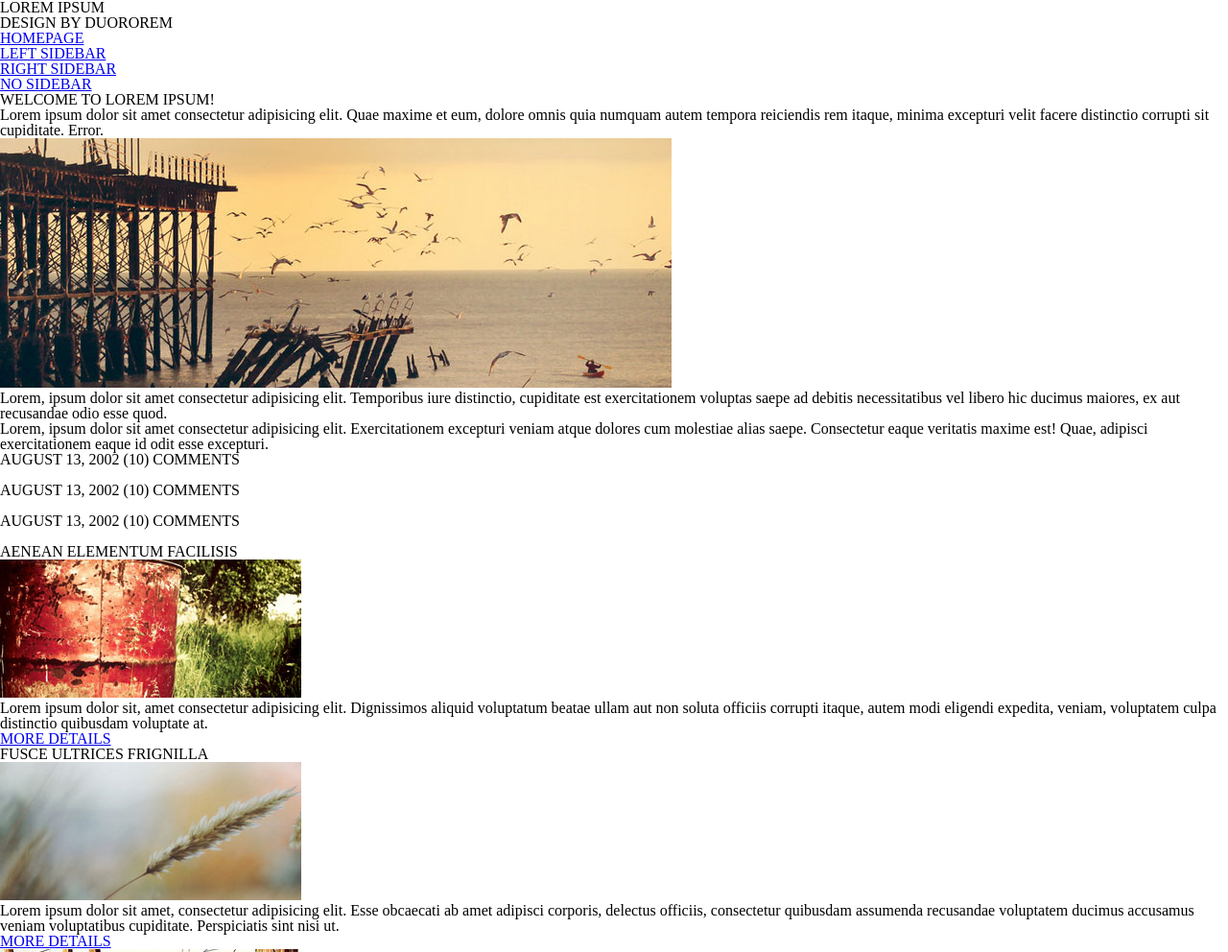
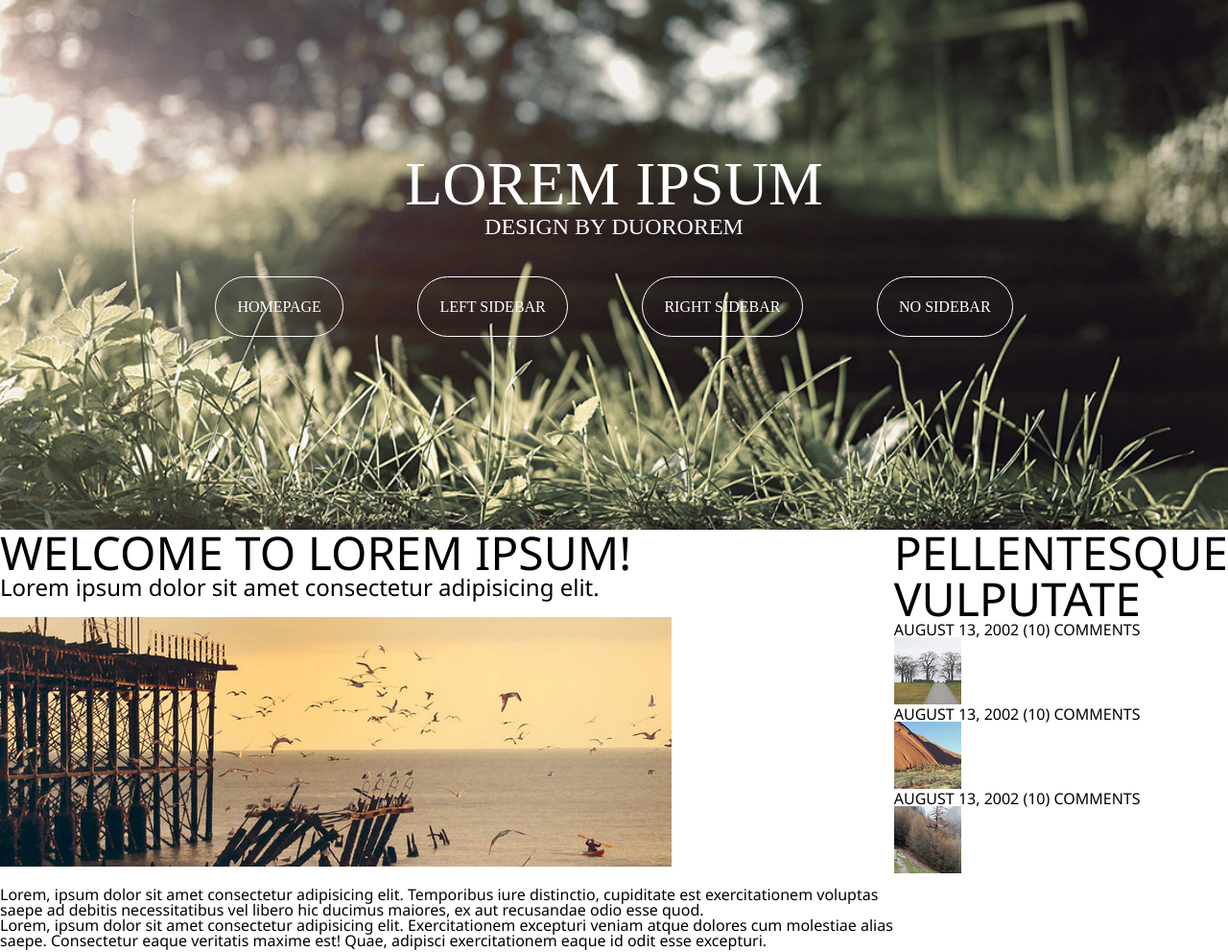
Before and after one commit to caio-lukas/Trabalho1-Iridium.github.io, a plain HTML site: page index.html in a window 1280 px wide. Shown: the top 992 px of the page at 96% size. Drawn offline with Linux system fonts and the light colour scheme.

Commit message:
Finalizei a seção HEADER e parte da MAIN

```diff
--- a/index.html
+++ b/index.html
@@ -12,47 +12,49 @@
     </head>
     <body>
         <header>
-            <h1>LOREM IPSUM</h1>
-            <h2>DESIGN BY DUOROREM</h2>
-            <ul>
-                <li><a href="#">HOMEPAGE</a></li>
-                <li><a href="#">LEFT SIDEBAR</a></li>
-                <li><a href="#">RIGHT SIDEBAR</a></li>
-                <li><a href="#">NO SIDEBAR</a></li>
+            <h1 class="texto-header">LOREM IPSUM</h1>
+            <h3 class="texto-header">DESIGN BY DUOROREM</h3>
+            <ul class="menu-header">
+                <li><a href="#" class="botoes-header">HOMEPAGE</a></li>
+                <li><a href="#" class="botoes-header">LEFT SIDEBAR</a></li>
+                <li><a href="#" class="botoes-header">RIGHT SIDEBAR</a></li>
+                <li><a href="#" class="botoes-header">NO SIDEBAR</a></li>
             </ul>
         </header>
 
         <main>
-            <section>
-                <h1>WELCOME TO LOREM IPSUM!</h1>
-                <h2>Lorem ipsum dolor sit amet consectetur adipisicing elit. Quae maxime et eum, dolore omnis quia numquam autem tempora reiciendis rem itaque, minima excepturi velit facere distinctio corrupti sit cupiditate. Error.</h2>
-                <img src="./images/pic07.jpg" alt="Paisagem litorânea ao pôr do sol.">
+            <section class="secao-superior">
+                <div>
+                    <h2>WELCOME TO LOREM IPSUM!</h2>
+                    <h3>Lorem ipsum dolor sit amet consectetur adipisicing elit.</h3>
+                    <img src="./images/pic07.jpg" class="imagem-principal" alt="Paisagem litorânea ao pôr do sol.">
                     <p>Lorem, ipsum dolor sit amet consectetur adipisicing elit. Temporibus iure distinctio, cupiditate est exercitationem voluptas saepe ad debitis necessitatibus vel libero hic ducimus maiores, ex aut recusandae odio esse quod.</p>
                     <p>Lorem, ipsum dolor sit amet consectetur adipisicing elit. Exercitationem excepturi veniam atque dolores cum molestiae alias saepe. Consectetur eaque veritatis maxime est! Quae, adipisci exercitationem eaque id odit esse excepturi.</p>
-            </section>
+                </div>
 
-            <section>
-                <h2></h2>
+                <div>
+                    <h2>PELLENTESQUE VULPUTATE</h2>
                     <ul>
                         <li>
                             <h4>AUGUST 13, 2002 (10) COMMENTS</h4>
-                        <img src="" alt="">
+                            <img src="./images/pic04.jpg" alt="Floresta seca.">
                             <p></p>
                         </li>
                         <li>
                             <h4>AUGUST 13, 2002 (10) COMMENTS</h4>
-                        <img src="" alt="">
+                            <img src="./images/pic05.jpg" alt="Montanha.">
                             <p></p>
                         </li>
                         <li>
                             <h4>AUGUST 13, 2002 (10) COMMENTS</h4>
-                        <img src="" alt="">
+                            <img src="./images/pic06.jpg" alt="Arbustos.">
                             <p></p>
                         </li>
                     </ul>
+                </div>
             </section>
 
-            <section>
+            <section class="secao-inferior">
                 <ul>
                     <li>
                         <h2>AENEAN ELEMENTUM FACILISIS</h2>
--- a/style.css
+++ b/style.css
@@ -0,0 +1,67 @@
+/* GERAL */
+
+* {
+    font-family:'Segoe UI', Tahoma, Geneva, Verdana, sans-serif;
+}
+
+h1 {
+    font-size: 4em;
+}
+
+h2 {
+    font-size: 3em;
+}
+h3 {
+    font-size: 1.5em;
+}
+
+/* HEADER */
+
+header {
+    background-image: url(./images/banner.jpg);
+    background-size:cover;
+    background-repeat:no-repeat;
+    background-position:bottom;
+    padding: 10em;
+    align-items: center;
+}
+
+.menu-header, .texto-header {
+    text-align: center;
+    align-items: center;
+}
+
+.texto-header, .botoes-header {
+    color:#fff;
+}
+
+.menu-header {
+    display:flex;
+    padding: 4em;
+    justify-content:space-between;
+}
+
+.botoes-header {
+    text-decoration: none;
+    border-style:solid;
+    border-color:#fff;
+    border-width: 0.1em;
+    border-radius: 5em;
+    padding: 1.4em;
+}
+
+/* MAIN */
+
+.secao-superior {
+    display:flex;
+}
+
+.imagem-principal {
+    padding-top:1.2em;
+    padding-bottom:1.2em;
+}
+
+.secao-inferior {
+    width: 100%;
+    float:none;
+}
```
Lines whose indentation alone changed are shown as unchanged.
